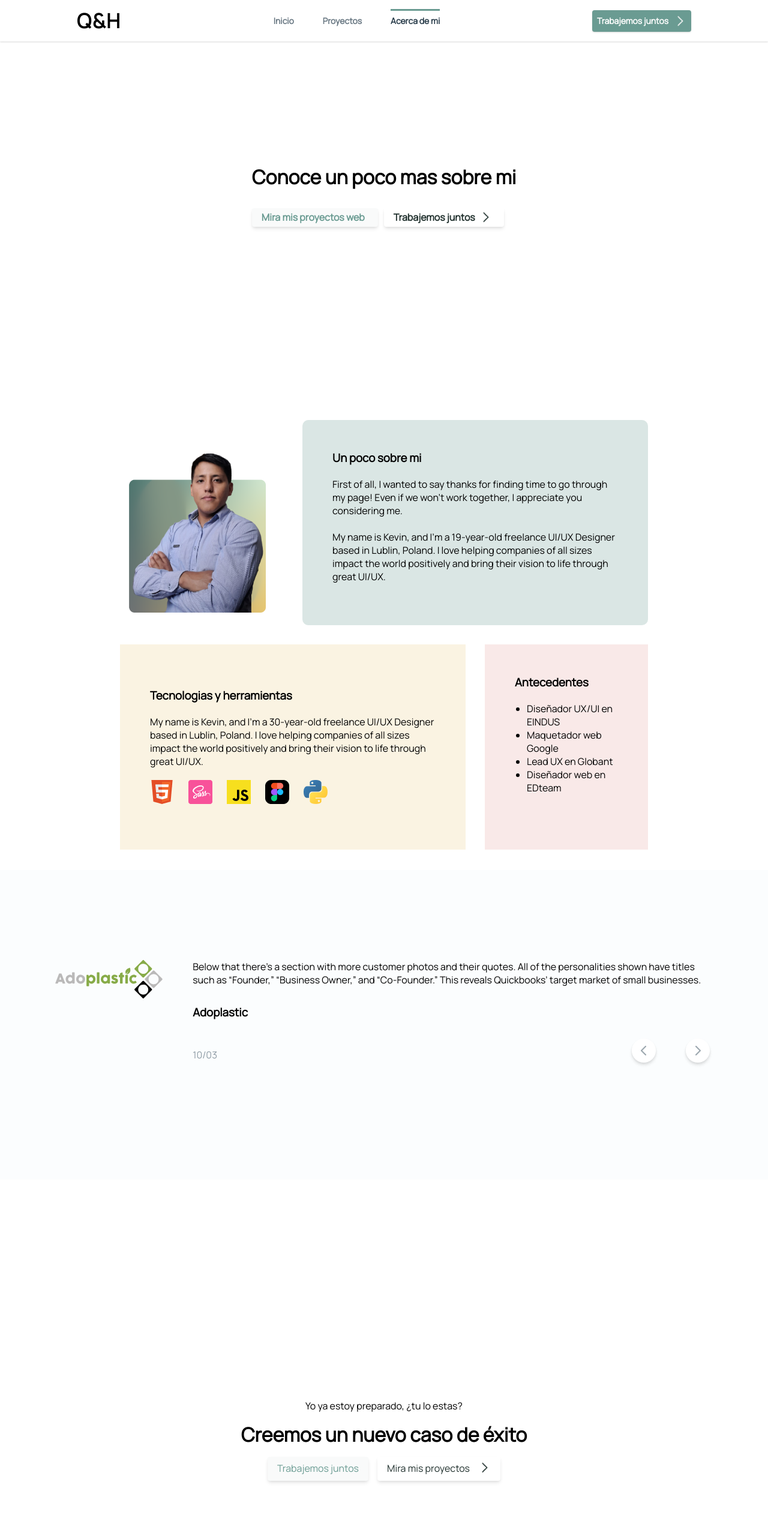
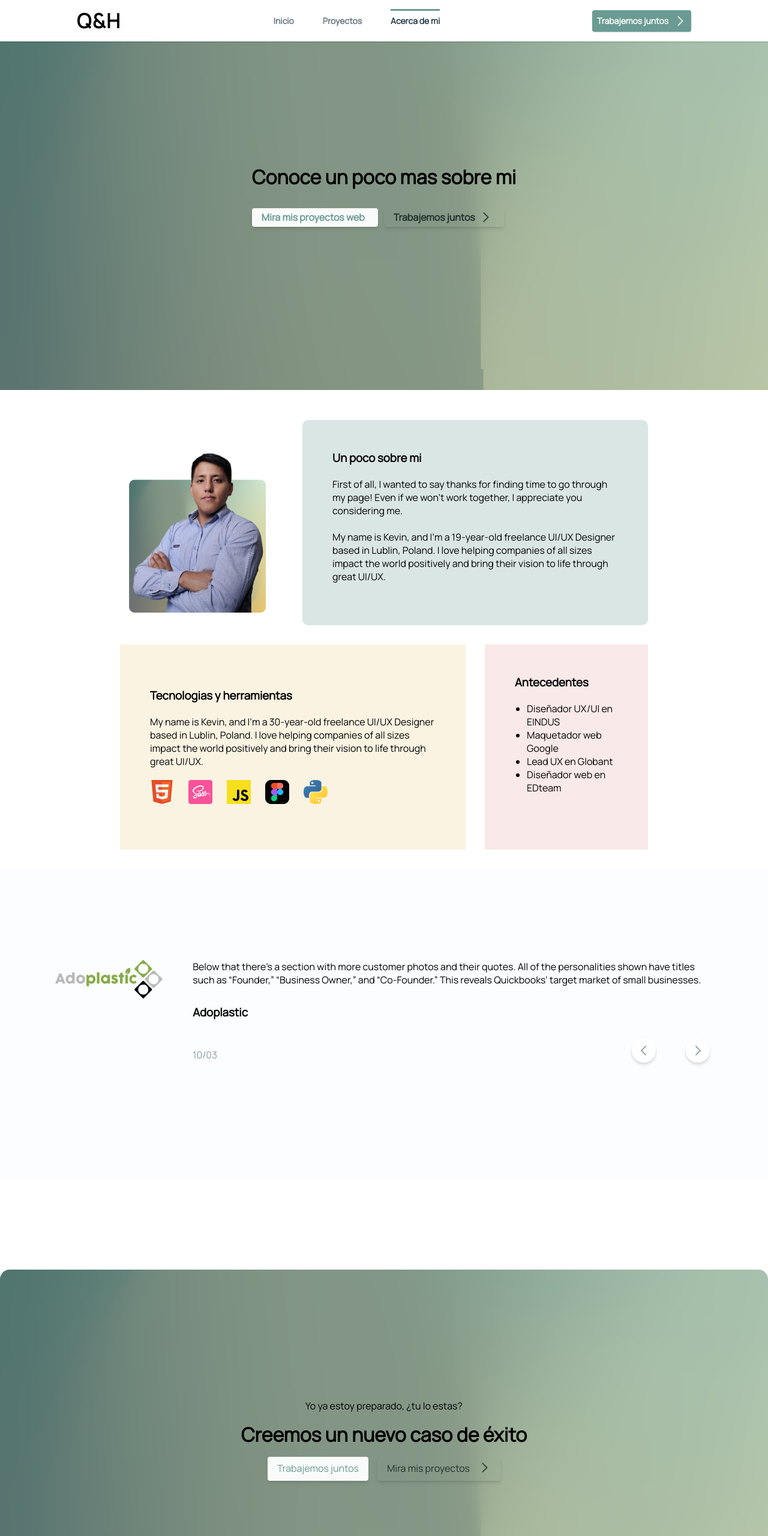
Before and after one commit to kevqh/Portafolio, a plain HTML site: page acercademi.html in a window 1280 px wide. Shown: the top 2560 px of the page at 60% size. Drawn offline with Linux system fonts and the light colour scheme; the site is published under a folder, as on GitHub Pages, so addresses that start at the root find nothing; files whose address does not match are found by name.

Commit message:
correcion primera verion

```diff
--- a/css/style_acercademi.css
+++ b/css/style_acercademi.css
@@ -161,7 +161,7 @@ nav.sticky .button-work img {
     height: 650px;
     left: 0px;
     top: 0px;
-    background: url(/recursos/fondo.png);
+    background: url(../recursos/fondo.png);
     display: flex;
     justify-content: space-around;
     align-items: center;
@@ -428,7 +428,7 @@ nav.sticky .button-work img {
 }
 
 .cont6-card {
-    background: url(/recursos/fondo.png);
+    background: url(../recursos/fondo.png);
     width: 1300px;
     height: 568px;
     display: flex;
--- a/css/style_proyectos.css
+++ b/css/style_proyectos.css
@@ -160,7 +160,7 @@ nav.sticky .button-work img {
     height: 450px;
     left: 0px;
     top: 0px;
-    background: url(/recursos/fondo.png);
+    background: url(../recursos/fondo.png);
     display: flex;
     justify-content: space-around;
     align-items: center;
@@ -353,7 +353,7 @@ nav.sticky .button-work img {
 }
 
 .cont6-card {
-    background: url(/recursos/fondo.png);
+    background: url(../recursos/fondo.png);
     width: 1300px;
     height: 568px;
     display: flex;
```
